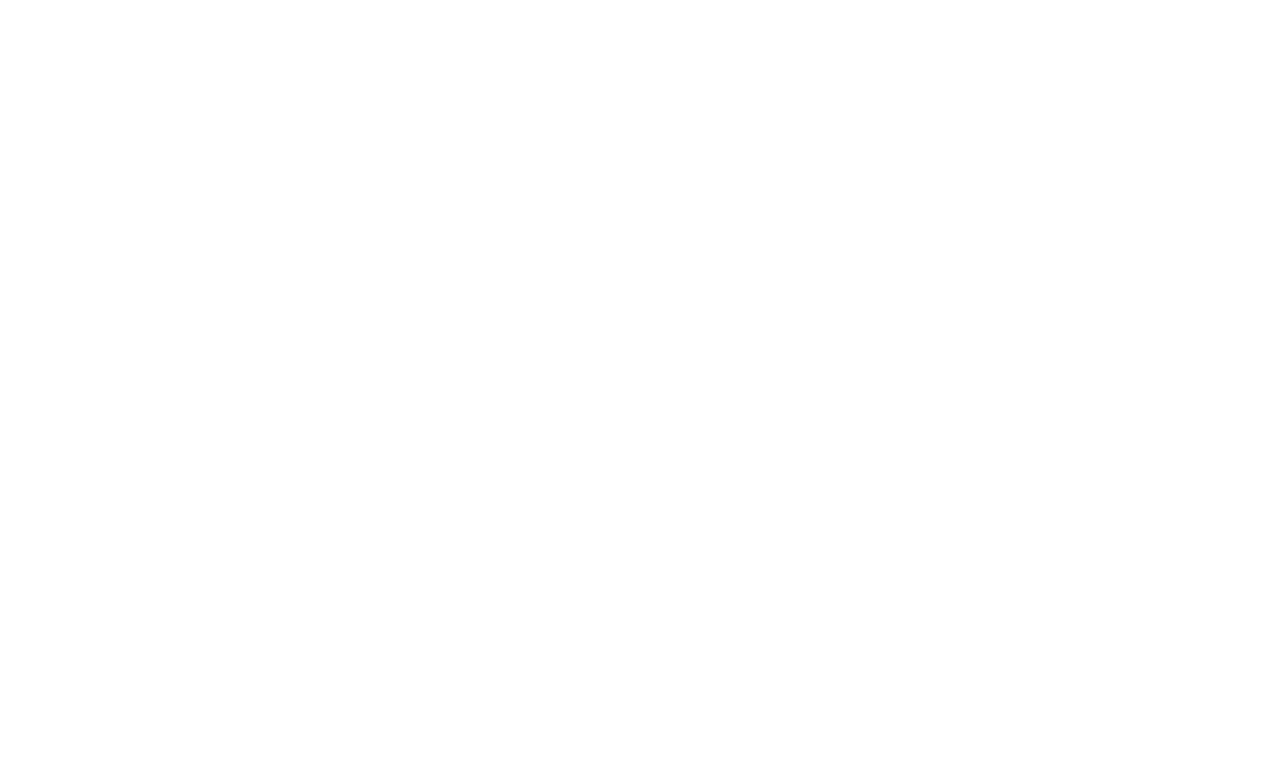
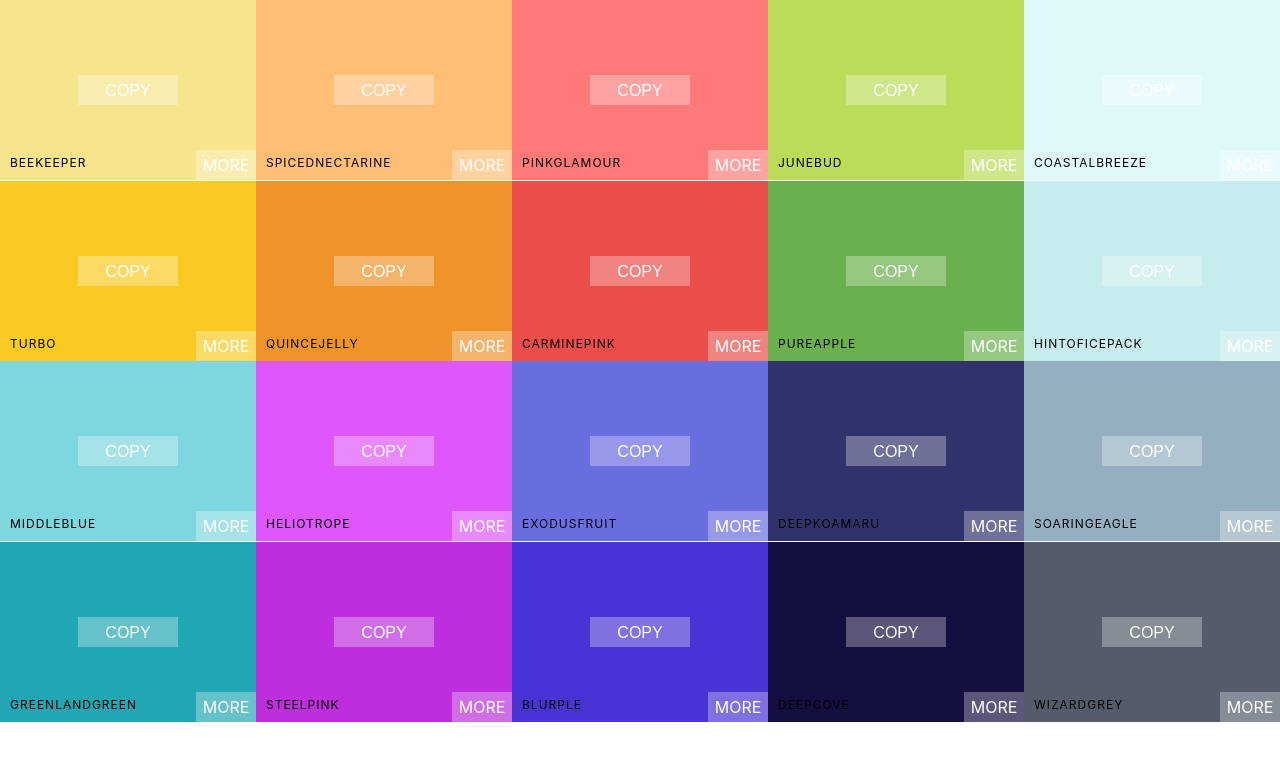
Before and after one commit to sheen4n/react-colors, a React (Create React App) app: page / in a window 1280 px wide. Shown: the top 760 px of the page. Built offline with nearby package versions, Linux system fonts and the light colour scheme.

Commit message:
Added Styling for colorbox

```diff
--- a/src/App.css
+++ b/src/App.css
@@ -1,5 +1,5 @@
 .App {
-  text-align: center;
+  /* text-align: center; */
 }
 
 .App-logo {
--- /dev/null
+++ b/src/ColorBox.css
@@ -0,0 +1,59 @@
+.ColorBox {
+  width: 20%;
+  height: 25%;
+  margin: 0 auto;
+  display: inline-block;
+  position: relative;
+  cursor: pointer;
+  margin-bottom: -3.5px;
+}
+
+.copy-button {
+  width: 100px;
+  height: 30px;
+  position: absolute;
+  display: inline-block;
+  top: 50%;
+  left: 50%;
+  margin-left: -50px;
+  margin-top: -15px;
+  text-align: center;
+  outline: none;
+  background-color: rgba(255, 255, 255, 0.3);
+  font-size: 1rem;
+  line-height: 30px;
+  color: white;
+  text-transform: uppercase;
+  border: none;
+}
+
+.ColorBox:hover .copy-button {
+  opacity: 1;
+  transition: 0.5s;
+}
+
+.box-content {
+  position: absolute;
+  width: 100%;
+  left: 0;
+  bottom: 0;
+  padding: 10px;
+  color: black;
+  letter-spacing: 1px;
+  text-transform: uppercase;
+  font-size: 12px;
+}
+
+.see-more {
+  background-color: rgba(255, 255, 255, 0.3);
+  position: absolute;
+  border: none;
+  color: white;
+  right: 0;
+  bottom: 0;
+  width: 60px;
+  height: 30px;
+  line-height: 30px;
+  text-align: center;
+  text-transform: uppercase;
+}
--- /dev/null
+++ b/src/ColorBox.js
@@ -0,0 +1,18 @@
+import React from 'react';
+import './ColorBox.css';
+
+const ColorBox = ({ color, name }) => {
+  return (
+    <div className="ColorBox" style={{ background: color }}>
+      <div className="copy-container">
+        <div className="box-content">
+          <span>{name}</span>
+        </div>
+      </div>
+      <button className="copy-button">Copy</button>
+      <span className="see-more">More</span>
+    </div>
+  );
+};
+
+export default ColorBox;
--- /dev/null
+++ b/src/Palette.css
@@ -0,0 +1,7 @@
+.Palette {
+  height: 100vh;
+}
+
+.Palette-colors {
+  height: 90%;
+}
--- a/src/Palette.js
+++ b/src/Palette.js
@@ -1,10 +1,16 @@
 import React from 'react';
+import ColorBox from './ColorBox';
+import './Palette.css';
 
-const Palette = props => {
+const Palette = ({ colors, ...rest }) => {
   return (
     <div className="Palette">
       {/* navbar */}
-      <div className="Palette-colors">{/* other colors */}</div>
+      <div className="Palette-colors">
+        {colors.map(color => (
+          <ColorBox {...color} key={color.color} />
+        ))}
+      </div>
       {/* footer */}
     </div>
   );
```
Also changed, not shown: src/setupTests.js (deleted, +0 -5 lines), 1 other file (tests, documents, lock files or other folders).
